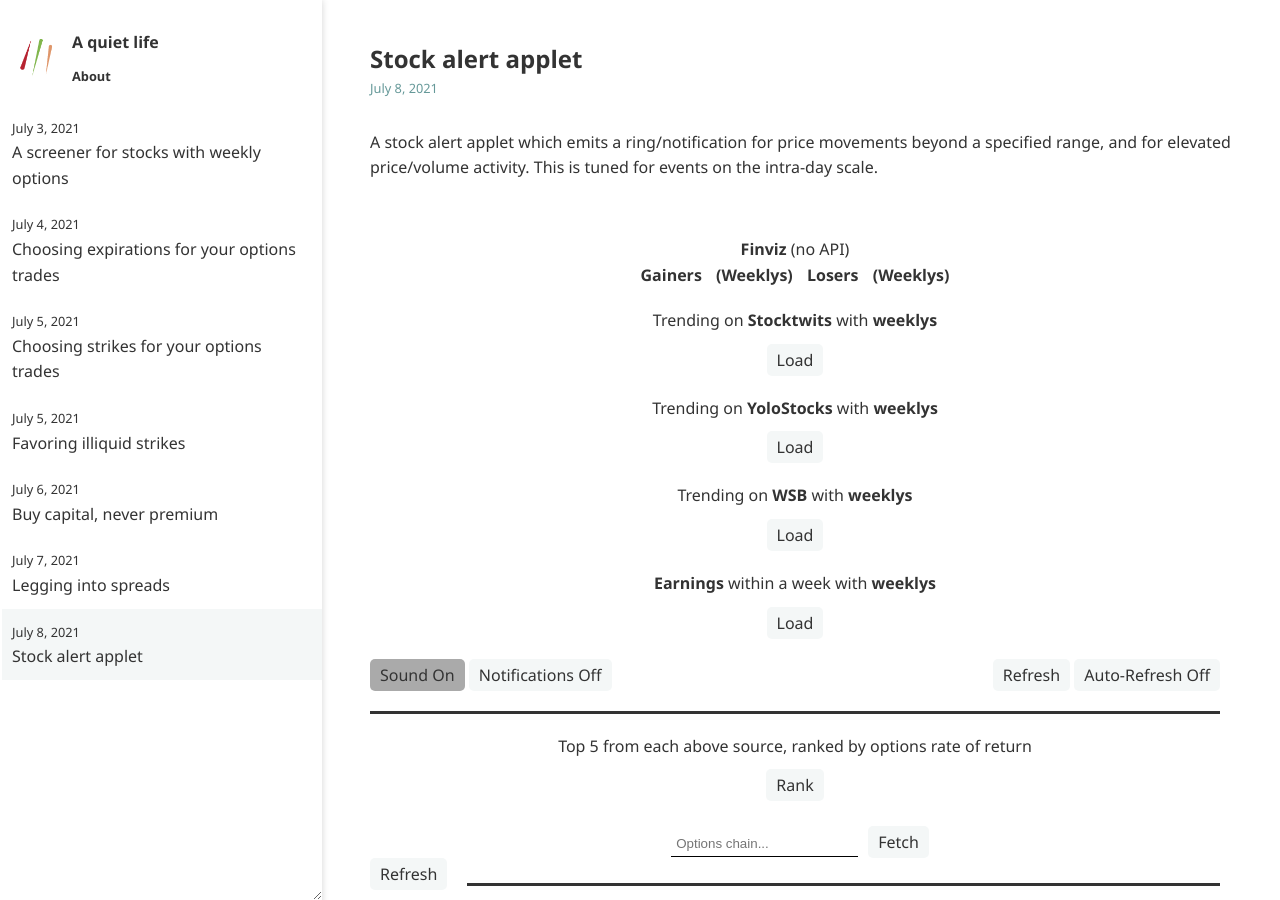
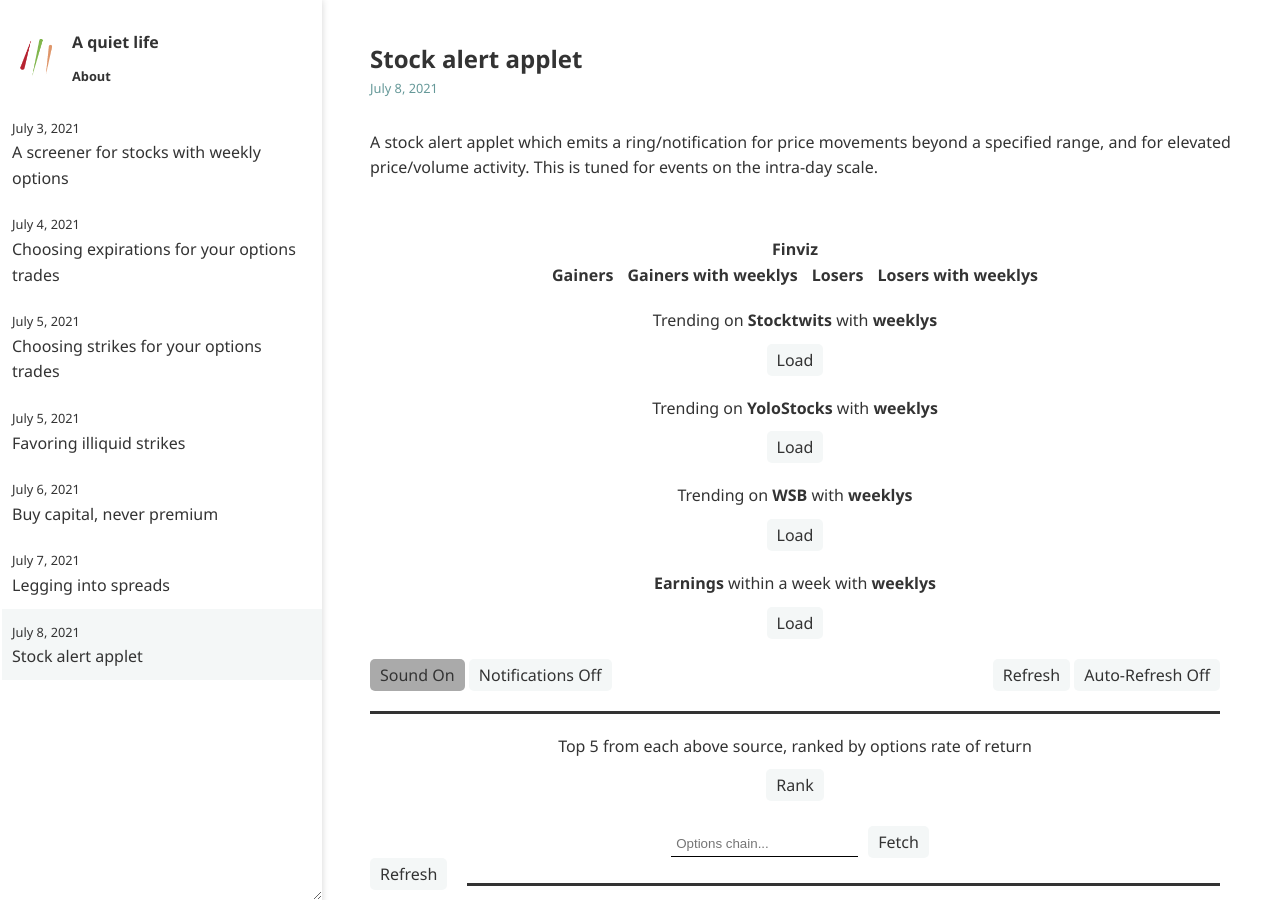
Before and after one commit to ansyblenetwork/aquietlife, a Jekyll site: the page built from _posts/2021-07-08-alerts.md, in a window 1280 px wide and 900 px high. Built offline with Jekyll 4.4.1, drawn with Linux system fonts in a browser that asks for light colours.

Commit message:
Update 2021-07-08-alerts.md

```diff
--- a/_posts/2021-07-08-alerts.md
+++ b/_posts/2021-07-08-alerts.md
@@ -14,12 +14,12 @@ A stock alert applet which emits a ring/notification for price movements beyond
 	</div>
 
 <div style="margin-bottom:20px; text-align:center">
-	<a target='_blank' href='https://finviz.com/screener.ashx?v=150&f=sh_opt_option&o=-change'><strong style='color:#333'>Finviz</strong></a> (no API)
+	<a target='_blank' href='https://finviz.com/screener.ashx?v=150&f=sh_opt_option&o=-change'><strong style='color:#333'>Finviz</strong></a>
 	<br>
 	<a target='_blank' href='https://finviz.com/screener.ashx?v=150&f=sh_opt_option&o=-change' style="margin-right:10px"><strong style='color:#333'>Gainers</strong></a>
-	<a target='_blank' href='https://finviz.com/screener.ashx?v=150&f=sh_opt_option&o=-change' style="margin-right:10px" id="finvizgainers"><strong style='color:#333'>(Weeklys)</strong></a>
+	<a target='_blank' href='https://finviz.com/screener.ashx?v=150&f=sh_opt_option&o=-change' style="margin-right:10px" id="finvizgainers"><strong style='color:#333'>Gainers with weeklys</strong></a>
 	<a target='_blank' href='https://finviz.com/screener.ashx?v=150&f=sh_opt_option&o=change' style="margin-right:10px"><strong style='color:#333'>Losers</strong></a>
-	<a target='_blank' href='https://finviz.com/screener.ashx?v=150&f=sh_opt_option&o=change' id="finvizlosers"><strong style='color:#333'>(Weeklys)</strong></a>
+	<a target='_blank' href='https://finviz.com/screener.ashx?v=150&f=sh_opt_option&o=change' id="finvizlosers"><strong style='color:#333'>Losers with weeklys</strong></a>
 </div>
 
 <div style="margin-bottom:10px; text-align:center" id="stocktwits">Trending on <a target='_blank' href='https://stocktwits.com/'><strong style='color:#333'>Stocktwits</strong></a> with <strong>weeklys</strong></div>
```
